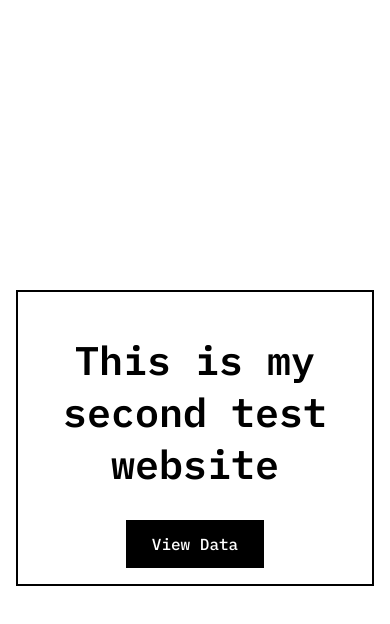
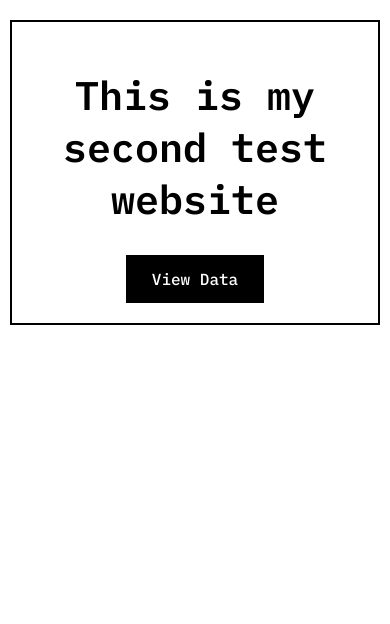
Before and after one commit to tolgadizmen/base_erc20_token_balances, a plain HTML site: page index.html in a window 390 px wide. Drawn offline with Linux system fonts and the light colour scheme.

Commit message:
update stlye - table

```diff
--- a/styles.css
+++ b/styles.css
@@ -2,13 +2,14 @@
 
 body {
     font-family: 'IBM Plex Mono', monospace;
+    min-height: 100vh;
+    margin: 0;
+    padding: 20px;
+    background-color: #ffffff;
+    color: #000000;
     display: flex;
     justify-content: center;
-    align-items: center;
-    height: 100vh;
-    margin: 0;
-    background-color: #ffffff;
-    color: #000000;
+    align-items: flex-start;
 }
 
 .content {
@@ -18,11 +19,11 @@ body {
     border: 2px solid #000000;
     max-width: 800px;
     width: 90%;
-    transition: transform 0.3s ease;
+    margin: 20px auto;
 }
 
 .content:hover {
-    transform: translateY(-5px);
+    transform: none;
 }
 
 h1 {
@@ -55,11 +56,12 @@ h1 {
 
 @media (max-width: 600px) {
     body {
-        padding: 1rem;
+        padding: 10px;
     }
 
     .content {
-        padding: 1rem;
+        padding: 20px;
+        margin: 10px auto;
     }
 }
 
```
